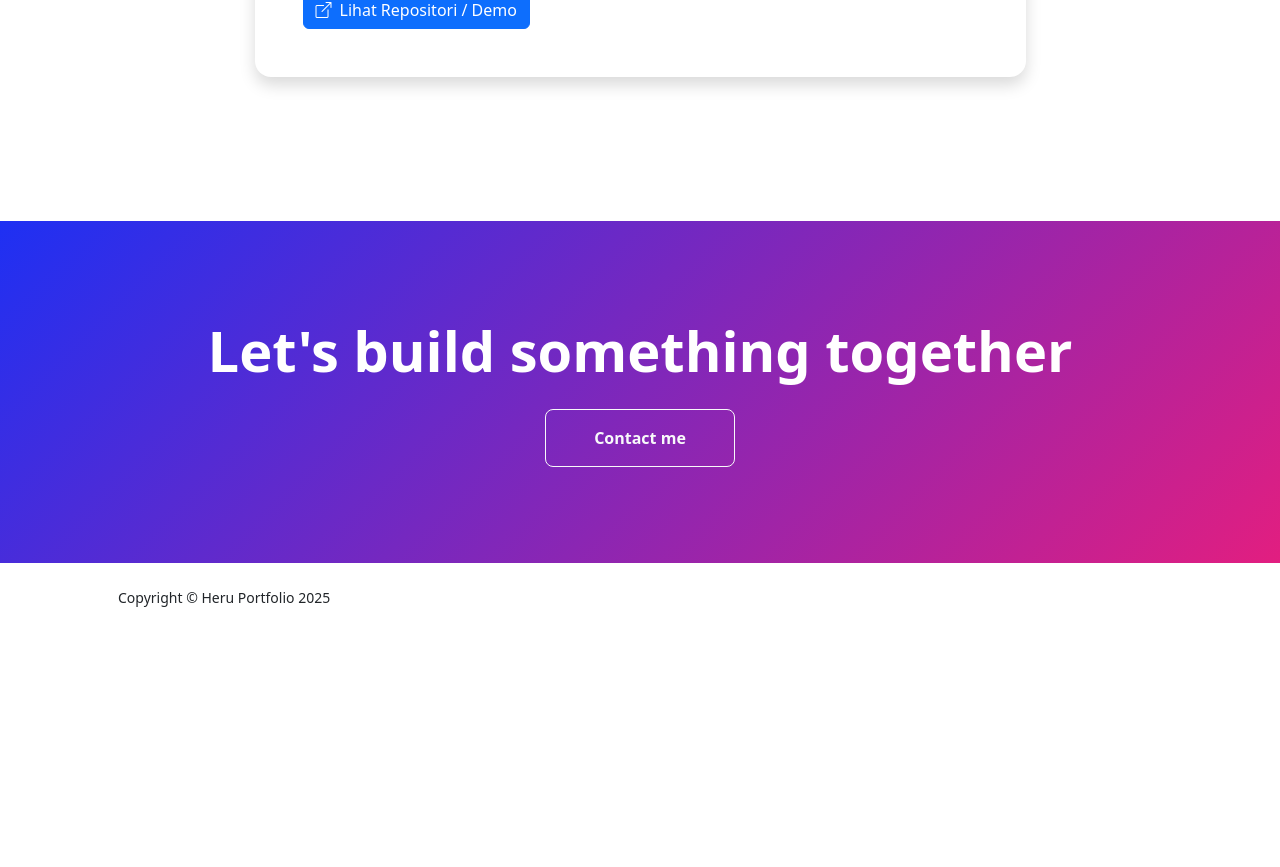
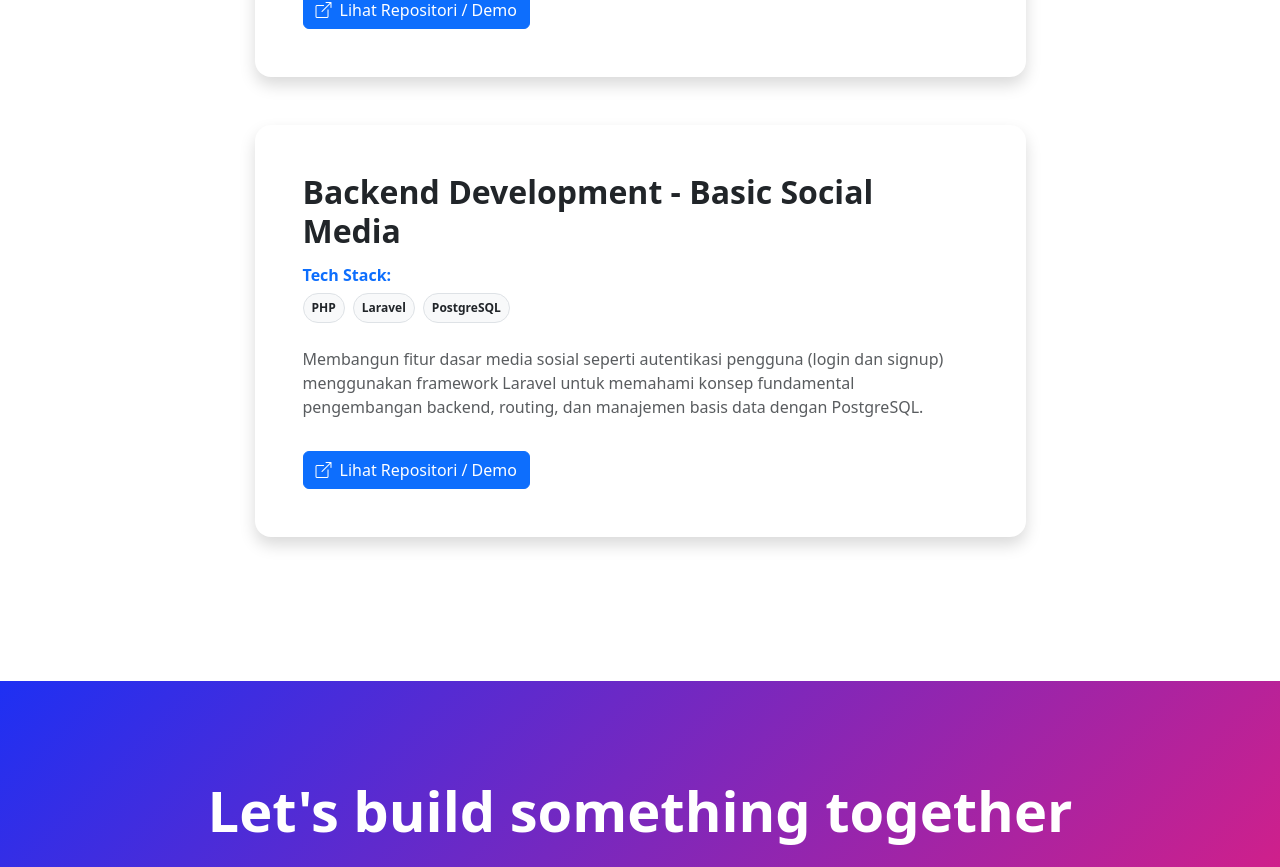
Before and after one commit to purnomoht17/portfolio-heru, a React (Vite) app: page /projects in a window 1280 px wide. Shown: the part 2280-3147 px from the top of the page. Before the commit the page ends 2912 px from the top, so only its background shows below. Built offline with nearby package versions, Linux system fonts and the light colour scheme.

Commit message:
add projects

```diff
--- a/src/data/projectData.js
+++ b/src/data/projectData.js
@@ -23,7 +23,7 @@ export const projectsData = [
     filename: "project3.png",
     link: "https://github.com/purnomoht17/UAS-frontend-kelompok-8.git",
   },
-      {
+  {
     id: 4,
     title: "Frontend Development - TicTacTo Game",
     description: "Membangun permainan TicTacToe interaktif menggunakan React dan Vite untuk memahami struktur dasar proyek serta konsep state management dalam React.",
@@ -31,4 +31,11 @@ export const projectsData = [
     filename: "project4.png",
     link: "https://github.com/purnomoht17/tic-tac-to.git",
   },
+  {
+    id: 5,
+    title: "Backend Development - Basic Social Media",
+    description: "Membangun fitur dasar media sosial seperti autentikasi pengguna (login dan signup) menggunakan framework Laravel untuk memahami konsep fundamental pengembangan backend, routing, dan manajemen basis data dengan PostgreSQL.",
+    techStack: ["PHP", "Laravel", "PostgreSQL"],
+    link: "https://github.com/purnomoht17/UAS_SocialMedia_Kelompok7.git",
+  },
 ];
```
